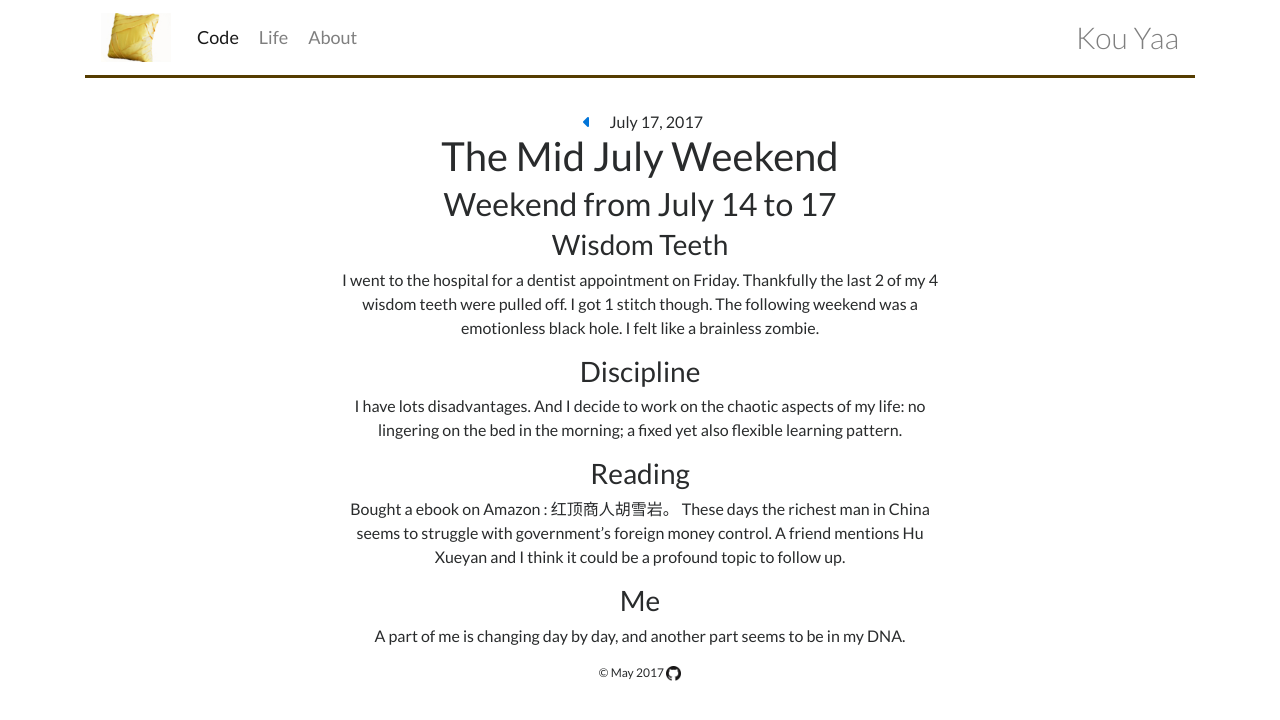
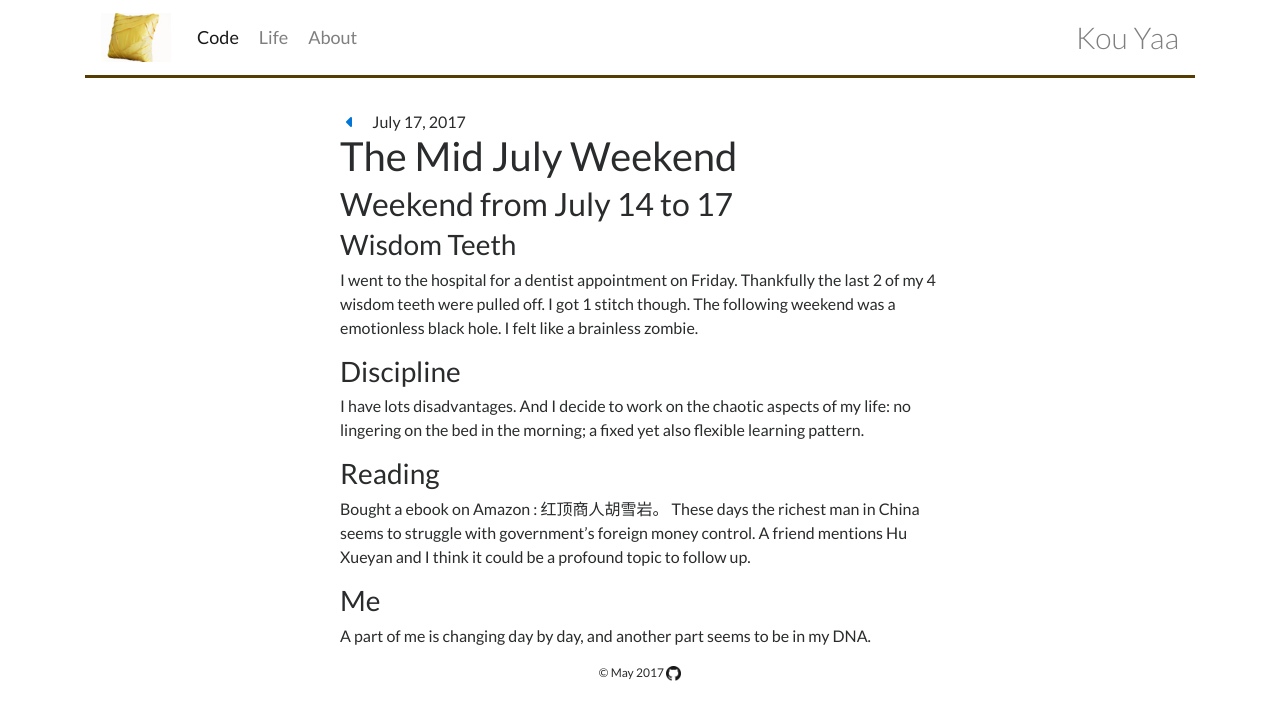
Before and after one commit to yinkouya/yinkouya.github.io, a Jekyll site: the page built from _posts/2017-07-17-The-Mid-July-Weekend.md, in a window 1280 px wide. Shown: the top 720 px of the page. Built offline with Jekyll 4.4.1, drawn with Linux system fonts in a browser that asks for light colours; nearby versions of some CDN libraries; our own code applies the rules of GitHub Pages for plain Markdown files; a script that is not in the unit is left out.

Commit message:
Update post.html

```diff
--- a/_layouts/post.html
+++ b/_layouts/post.html
@@ -1,7 +1,7 @@
 ---
 layout: default
 ---
-<article class="text-center" role="main">
+<article role="main">
     <header>
       <a href="{{ site.baseurl }}/" id="home_link"><i class="fa fa-caret-left fa-fw" aria-hidden="true"></i>&nbsp;&nbsp;&nbsp;</a>
       <span class="article-date">{{ page.date | date:"%B %d, %Y" }}</span>
```
